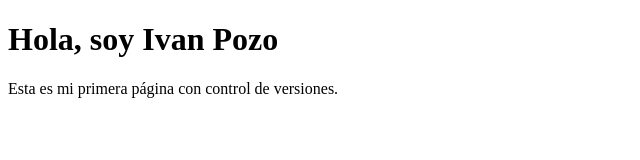
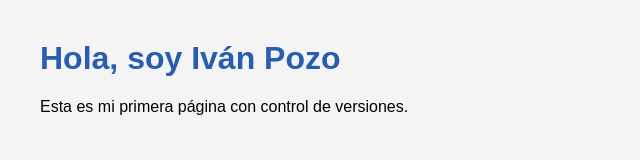
Before and after one commit to IvanPozog/nuevo-repo-clase, a plain HTML site: page index.html in a window 1280 px wide. Shown: the whole page, without its empty margins (0-640 px from the left). Drawn offline with Linux system fonts and the light colour scheme.

Commit message:
Enlace con hoja de estilos

```diff
--- a/index.html
+++ b/index.html
@@ -3,9 +3,10 @@
 <head>
   <meta charset="UTF-8">
   <title>Mi primera página</title>
+  <link rel="stylesheet" href="estilos.css">
 </head>
  <body>
-  <h1>Hola, soy Ivan Pozo</h1>
+  <h1>Hola, soy Iván Pozo</h1>
   <p>Esta es mi primera página con control de versiones.</p>
  </body>
 </html>
```
